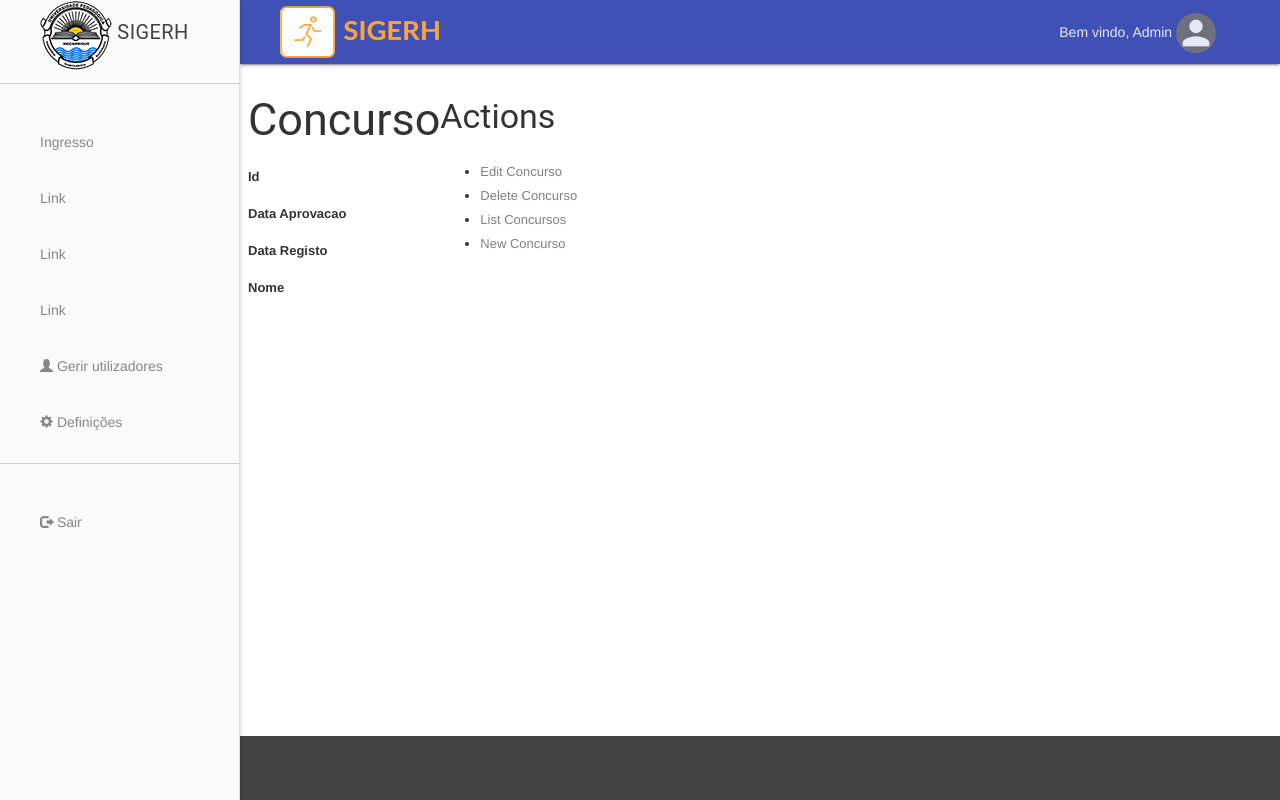
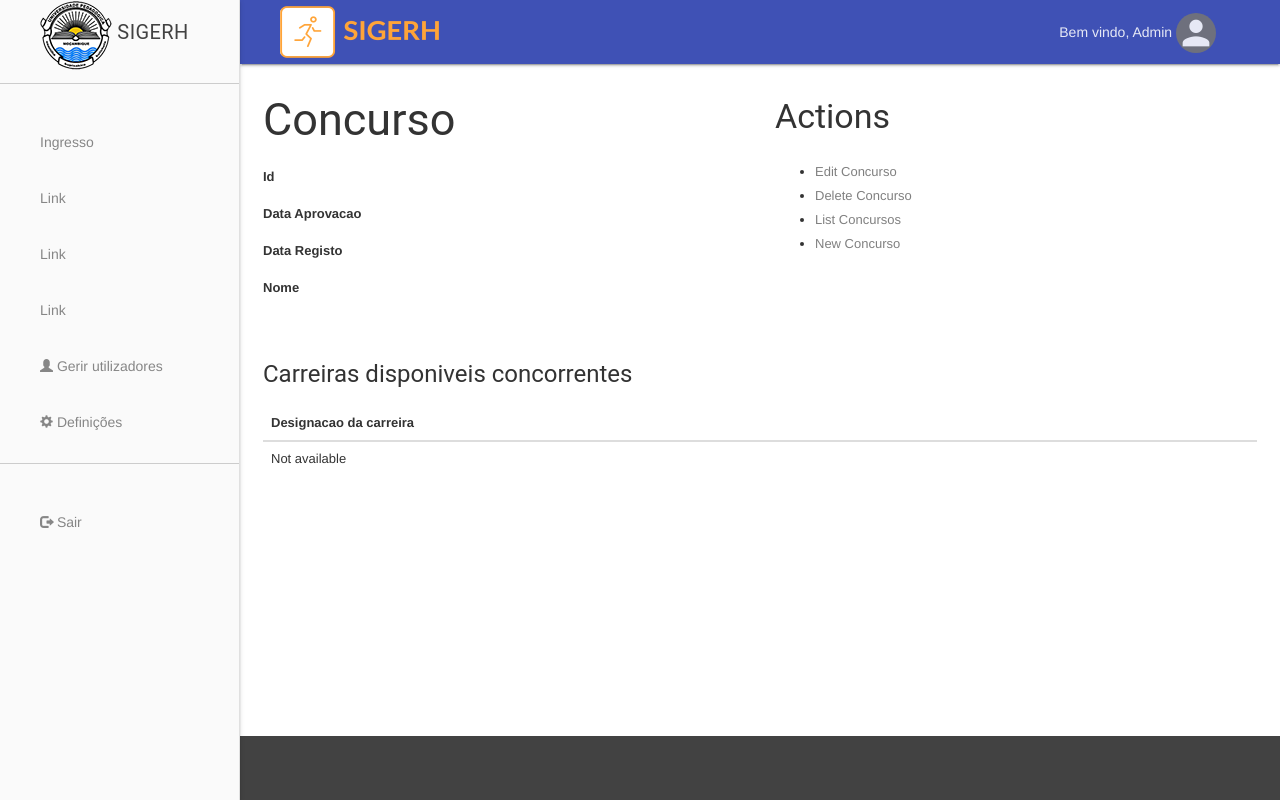
Before and after one commit to marquestanislau/UP, a CakePHP app: the page made by app/View/Concursos/view.ctp in a window 1280 px wide. Run offline with PHP 8.4 and a stand-in for CakePHP, Linux system fonts and the light colour scheme; the template is opened without the code that fills it, so the values that code supplies are empty; some libraries are stand-ins or nearby versions.

Commit message:
Classes incluidas no sistema

```diff
--- a/app/Controller/ConcursosController.php
+++ b/app/Controller/ConcursosController.php
@@ -101,4 +101,8 @@ class ConcursosController extends AppController {
 		}
 		return $this->redirect(array('action' => 'index'));
 	}
+
+	public function incluirCarreira($concurso_id = null) {
+		$this->view($concurso_id);
+	}
 }
--- /dev/null
+++ b/app/View/Concursos/incluir_carreira.ctp
@@ -0,0 +1,3 @@
+<h1><?php echo $concurso['Concurso']['nome']; ?></h1>
+<input type="" name="">
+<button>Submit</button>
--- a/app/View/Concursos/index.ctp
+++ b/app/View/Concursos/index.ctp
@@ -16,7 +16,7 @@
 		<td><?php echo h($concurso['Concurso']['id']); ?>&nbsp;</td>
 		<td><?php echo h($concurso['Concurso']['data_aprovacao']); ?>&nbsp;</td>
 		<td><?php echo h($concurso['Concurso']['data_registo']); ?>&nbsp;</td>
-		<td><?php echo h($concurso['Concurso']['nome']); ?>&nbsp;</td>
+		<td><?php echo h($concurso['Concurso']['nome'].' [' .$concurso['Concurso']['data_aprovacao']. ']'); ?>&nbsp;</td>
 		<td class="actions">
 			<?php echo $this->Html->link(__('View'), array('action' => 'view', $concurso['Concurso']['id'])); ?>
 			<?php echo $this->Html->link(__('Edit'), array('action' => 'edit', $concurso['Concurso']['id'])); ?>
--- a/app/View/Concursos/view.ctp
+++ b/app/View/Concursos/view.ctp
@@ -1,4 +1,4 @@
-<div class="concursos view">
+<div class="col-md-6">
 <h2><?php echo __('Concurso'); ?></h2>
 	<dl>
 		<dt><?php echo __('Id'); ?></dt>
@@ -23,7 +23,7 @@
 		</dd>
 	</dl>
 </div>
-<div class="actions">
+<div class="col-md-4">
 	<h3><?php echo __('Actions'); ?></h3>
 	<ul>
 		<li><?php echo $this->Html->link(__('Edit Concurso'), array('action' => 'edit', $concurso['Concurso']['id'])); ?> </li>
@@ -32,3 +32,14 @@
 		<li><?php echo $this->Html->link(__('New Concurso'), array('action' => 'add')); ?> </li>
 	</ul>
 </div>
+<div class="col-md-12">
+	<h4>Carreiras disponiveis concorrentes</h4>
+	<table class="table table-hover">
+		<thead>
+			<th>Designacao da carreira</th>
+		</thead>
+		<tr>
+			<td>Not available</td>
+		</tr>
+	</table>
+</div>
```
